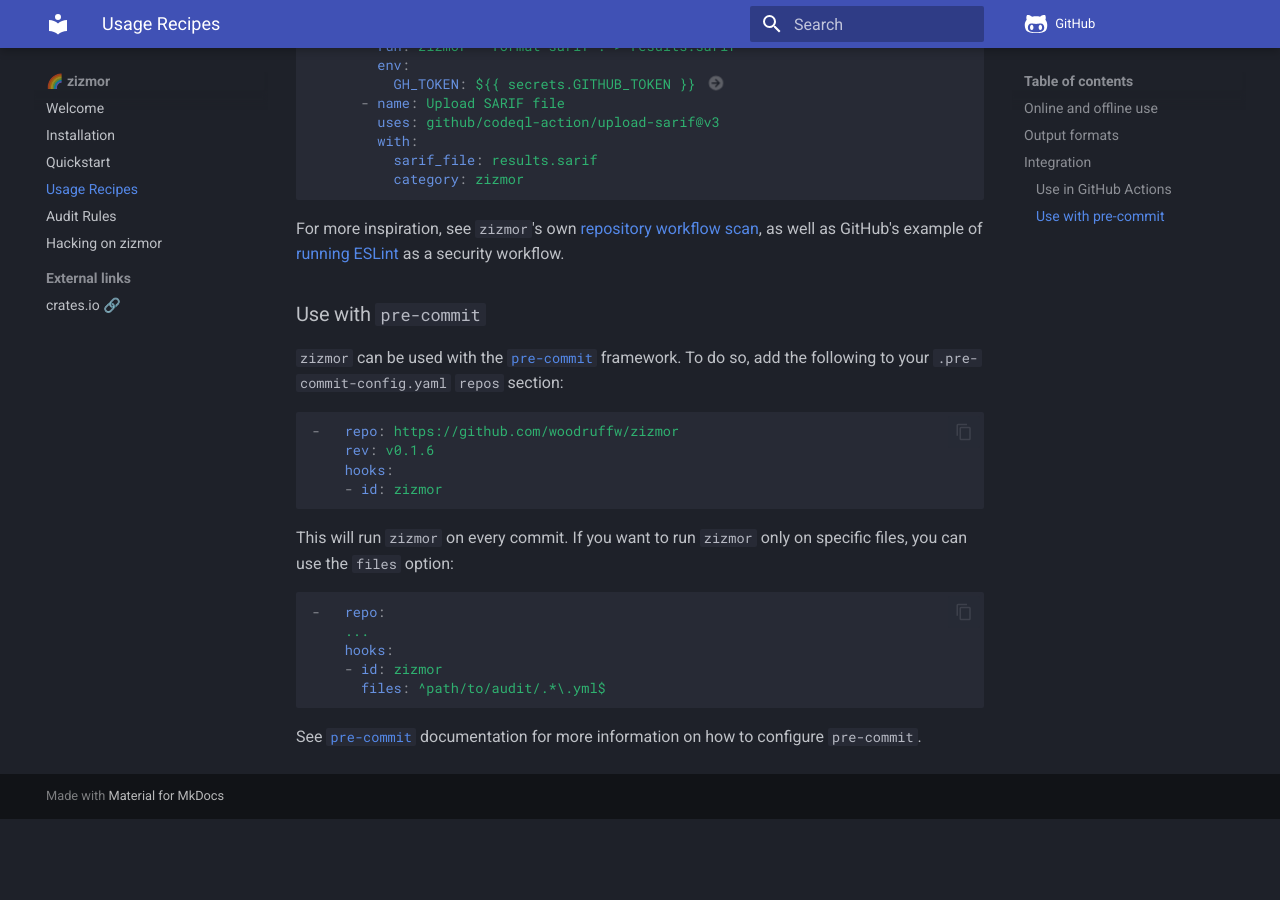
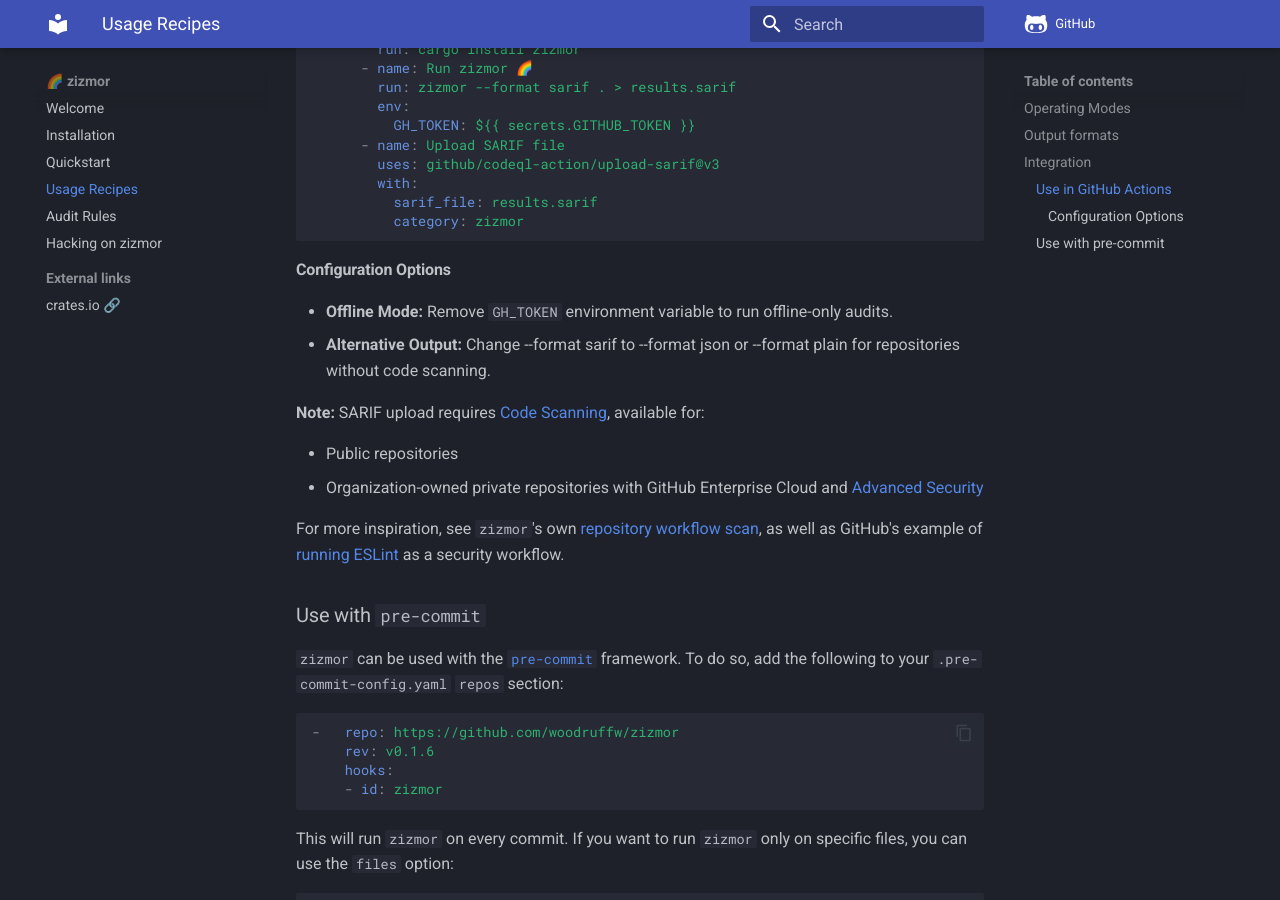
Before and after one commit to zizmorcore/zizmor, an MkDocs documentation site: the page built from docs/usage.md, in a window 1280 px wide and 900 px high, scrolled down 1737 px. Built offline with MkDocs 1.6.1 and Material for MkDocs 9.7.7, drawn with Linux system fonts in a browser that asks for light colours; comment, search, counter and statistics services are not loaded; before the commit the page ends 2555 px from its top, so only the background shows below that; some of the changed text lies outside the part shown.

Commit message:
docs: improve usage page and options for sarif and code scanning

````diff
--- a/docs/usage.md
+++ b/docs/usage.md
@@ -1,9 +1,10 @@
 # Usage Recipes
 
-## Online and offline use
+## Operating Modes
 
-Some of `zizmor`'s audits require access to GitHub's API. `zizmor` will perform
-online audits by default *if* the user has a `GH_TOKEN` specified
+`zizmor` supports both **online** and **offline** audits:
+
+Some of `zizmor`'s audits require access to GitHub's API. `zizmor` will perform online audits by default *if* the user has a `GH_TOKEN` specified
 in their environment. If no `GH_TOKEN` is present, then `zizmor` will operate
 in offline mode by default.
 
@@ -43,12 +44,10 @@
 ### Use in GitHub Actions
 
 `zizmor` is designed to integrate with GitHub Actions. In particular,
-`zizmor --format sarif` specifies [SARIF] as the output format, which GitHub's
-code scanning feature also supports.
+`zizmor --format sarif` specifies [SARIF] as the output format, which GitHub's code scanning feature also supports.
 
 You can integrate `zizmor` into your CI/CD however you please, but one
-easy way to do it is with a workflow that connects to
-[GitHub's code scanning functionality].
+easy way to do it is with a workflow that connects to [GitHub's code scanning functionality].
 
 The following is an example of such a workflow:
 
@@ -90,7 +89,15 @@
           category: zizmor
 ```
 
-1. Optional: Remove the `env:` block to only run `zizmor`'s offline audits.
+#### Configuration Options
+
+- **Offline Mode:** Remove `GH_TOKEN` environment variable to run offline-only audits.
+- **Alternative Output:** Change --format sarif to --format json or --format plain for repositories without code scanning.
+
+**Note:** SARIF upload requires [Code Scanning], available for:
+
+- Public repositories
+- Organization-owned private repositories with GitHub Enterprise Cloud and [Advanced Security]
 
 For more inspiration, see `zizmor`'s own [repository workflow scan], as well
 as  GitHub's example of [running ESLint] as a security workflow.
@@ -102,6 +109,10 @@
 [repository workflow scan]: https://github.com/woodruffw/zizmor/blob/main/.github/workflows/zizmor.yml
 
 [running ESLint]: https://docs.github.com/en/code-security/code-scanning/integrating-with-code-scanning/uploading-a-sarif-file-to-github#example-workflow-that-runs-the-eslint-analysis-tool
+
+[Code Scanning]: https://docs.github.com/en/code-security/code-scanning/introduction-to-code-scanning/about-code-scanning-with-codeql
+
+[Advanced Security]: https://docs.github.com/en/get-started/learning-about-github/about-github-advanced-security
 
 ### Use with `pre-commit`
 
````
Also changed, not shown: other parts of docs/usage.md (+1 -1 lines).
